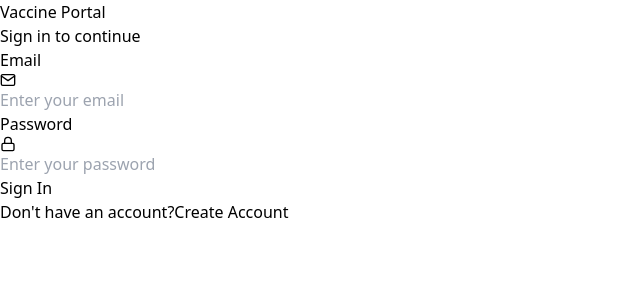
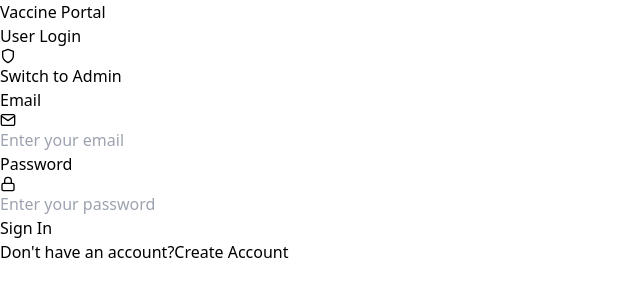
Before and after one commit to rishabh-ydv23/Smart-Vaccine-System, a React (Vite) app in the folder client/: page /login in a window 1280 px wide. Shown: the top 300 px of the page, without its empty margins (0-640 px from the left). Built offline with nearby package versions, Linux system fonts and the light colour scheme; no server answers.

Commit message:
Add admin login toggle to login page

```diff
--- a/client/src/pages/Login.jsx
+++ b/client/src/pages/Login.jsx
@@ -3,12 +3,13 @@ import api from "../api/axios";
 import { useAuth } from "../context/AuthContext";
 import { useNavigate } from "react-router-dom";
 import React from "react";
-import { FiMail, FiLock } from "react-icons/fi";
+import { FiMail, FiLock, FiShield } from "react-icons/fi";
 
 const Login = () => {
   const { login } = useAuth();
   const navigate = useNavigate();
   const [form, setForm] = useState({ email: "", password: "" });
+  const [isAdminLogin, setIsAdminLogin] = useState(false);
   const [error, setError] = useState("");
 
   const handleChange = (e) => {
@@ -20,8 +21,12 @@ const Login = () => {
     try {
       const { data } = await api.post("/auth/login", form);
       login(data);
-      // Redirect based on user role
-      if (data.user.role === 'admin') {
+
+      // Redirect based on user role or admin preference
+      if (isAdminLogin && data.user.role === 'admin') {
+        navigate("/admin");
+      } else if (data.user.role === 'admin') {
+        // If admin logs in as regular user, redirect to admin anyway
         navigate("/admin");
       } else {
         navigate("/");
@@ -54,7 +59,24 @@ const Login = () => {
             bg-gradient-to-r from-white to-blue-200 bg-clip-text text-transparent">
             Vaccine Portal
           </h2>
-          <p className="text-white/90 mt-2 text-xs md:text-sm">Sign in to continue</p>
+          <p className="text-white/90 mt-2 text-xs md:text-sm">
+            {isAdminLogin ? "Admin Login" : "User Login"}
+          </p>
+        </div>
+
+        {/* Toggle Admin/User Login */}
+        <div className="flex justify-center mb-4">
+          <button
+            onClick={() => setIsAdminLogin(!isAdminLogin)}
+            className={`flex items-center px-4 py-2 rounded-full text-sm font-medium transition-all ${
+              isAdminLogin
+                ? 'bg-purple-600 text-white shadow-lg'
+                : 'bg-white/30 text-white hover:bg-white/40'
+            }`}
+          >
+            <FiShield className="mr-2" />
+            {isAdminLogin ? "Admin Mode" : "Switch to Admin"}
+          </button>
         </div>
 
         {/* Error */}
@@ -79,7 +101,7 @@ const Login = () => {
               <input
                 type="email"
                 name="email"
-                placeholder="Enter your email"
+                placeholder={isAdminLogin ? "Admin email" : "Enter your email"}
                 className="w-full bg-transparent outline-none text-gray-800 text-sm md:text-base"
                 onChange={handleChange}
                 required
@@ -99,7 +121,7 @@ const Login = () => {
               <input
                 type="password"
                 name="password"
-                placeholder="Enter your password"
+                placeholder={isAdminLogin ? "Admin password" : "Enter your password"}
                 className="w-full bg-transparent outline-none text-gray-800 text-sm md:text-base"
                 onChange={handleChange}
                 required
@@ -116,7 +138,7 @@ const Login = () => {
             text-white font-semibold shadow-lg text-sm md:text-base
             transform transition duration-300 hover:scale-[1.03]"
           >
-            Sign In
+            {isAdminLogin ? "Admin Sign In" : "Sign In"}
           </button>
         </form>
 
```
